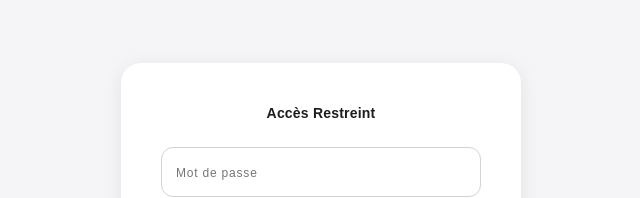
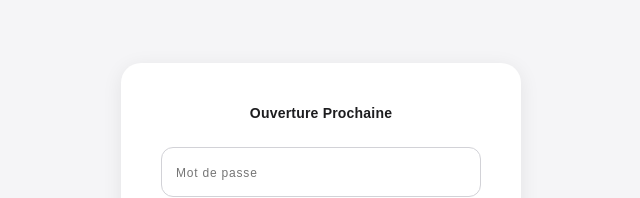
Before and after one commit to snrtn/kimreparation, a React (Vite) app in the folder ui/: page / in a window 1280 px wide. Shown: the part 218-416 px from the top of the page, without its empty margins (319-959 px from the left). Built offline with nearby package versions, Linux system fonts and the light colour scheme.

Commit message:
25.03.2026

```diff
--- a/ui/src/App.jsx
+++ b/ui/src/App.jsx
@@ -147,7 +147,7 @@ function App() {
           <h2
             style={{ marginBottom: "24px", fontWeight: 800, color: "#1d1d1f" }}
           >
-            Accès Restreint
+            Ouverture Prochaine
           </h2>
           <input
             type="password"
```
